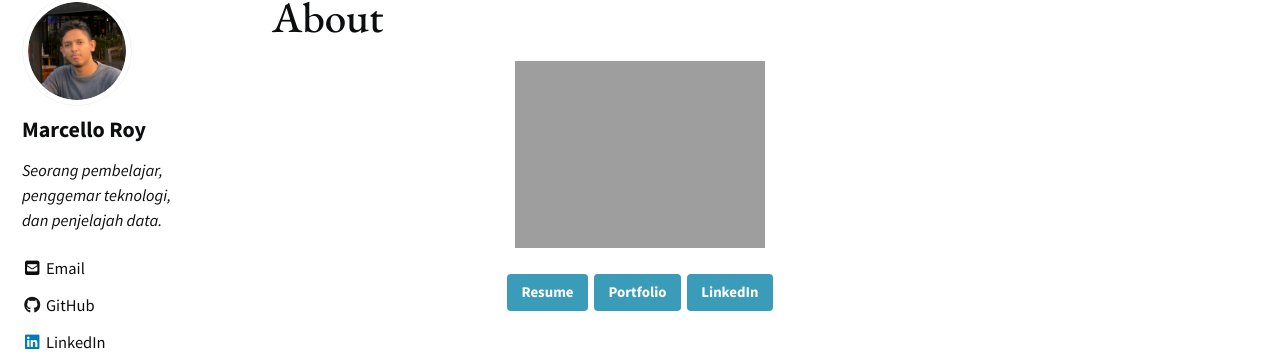
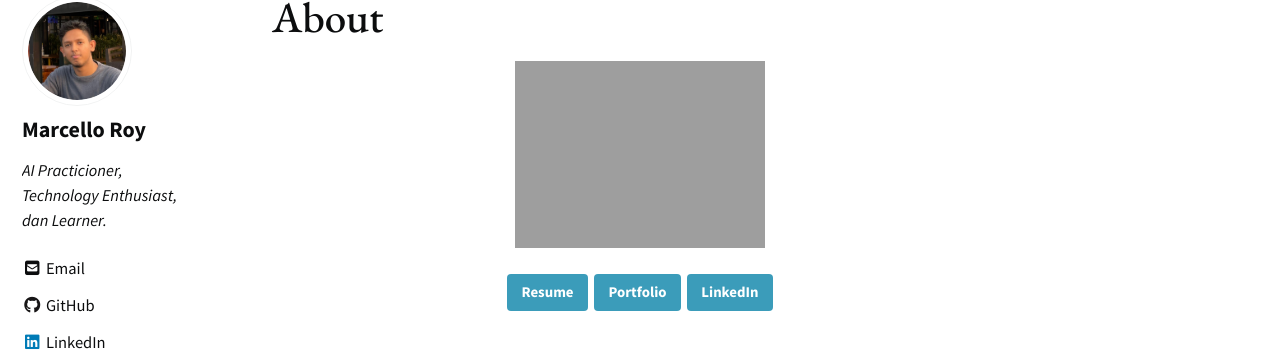
Before and after one commit to marcello2k18/marcello2k18.github.io, a Jekyll site: the page built from _pages/about.md, in a window 1280 px wide. Shown: the part 546-900 px from the top of the page. Built offline with Jekyll 4.4.1, drawn with Linux system fonts in a browser that asks for light colours; cached includes are drawn as plain includes; nearby versions of some CDN libraries.

Commit message:
Update _config.yml

```diff
--- a/_config.yml
+++ b/_config.yml
@@ -31,7 +31,7 @@ analytics:
 author:
   name             : "Marcello Roy"
   avatar           : "/assets/images/roy-profile.png"
-  bio              : "<i>Seorang pembelajar,<br>penggemar teknologi,<br> dan penjelajah data.</i>"
+  bio              : "<i>AI Practicioner,<br>Technology Enthusiast,<br> dan Learner.</i>"
   links:
     - label: "Email"
       icon: "fas fa-fw fa-envelope-square"
```
